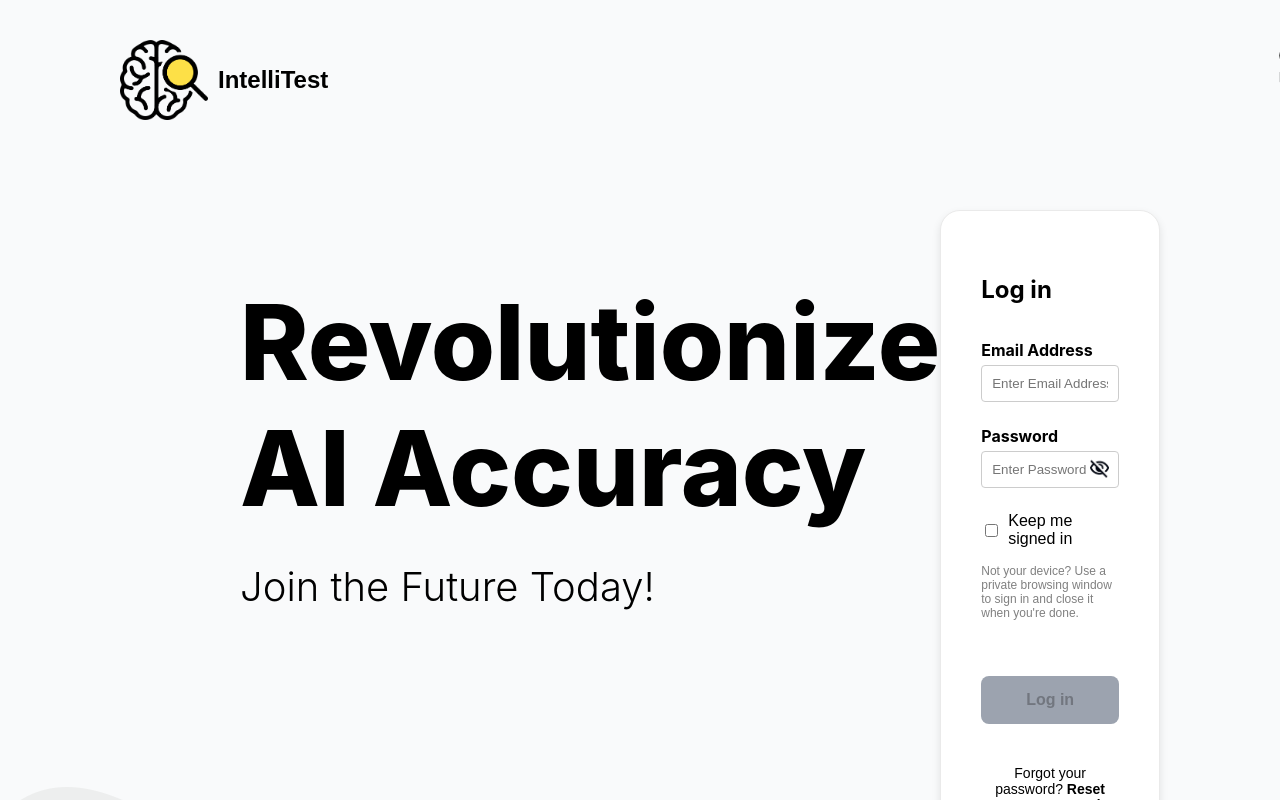
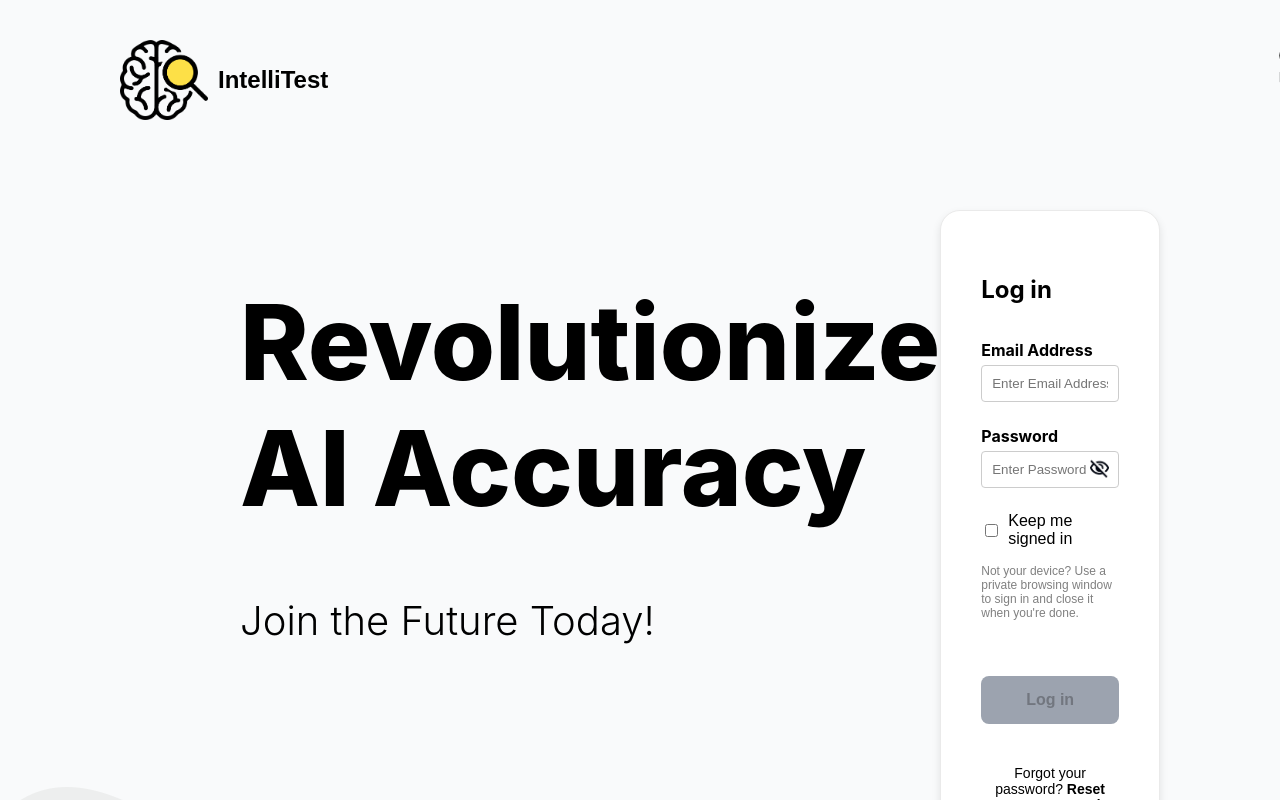
Before and after one commit to EladSapir/Intellitest-Front, a React (Create React App) app: page / in a window 1280 px wide. Shown: the top 800 px of the page. Built offline with nearby package versions, Linux system fonts and the light colour scheme; no server answers.

Commit message:
fix title css

```diff
--- a/src/LandingPage-Components/TitleSection.css
+++ b/src/LandingPage-Components/TitleSection.css
@@ -1,11 +1,11 @@
-.text-section {
+.text-section-intitle {
     margin-left: 120px;
     display: flex;
     flex-direction: column;
     gap: 16px;
   }
 
-  .title {
+  .title-intitle {
     font-family: 'Inter', sans-serif;
     font-size: 104px;
     font-weight: 800;
@@ -14,11 +14,11 @@
     color: black;
   }
 
-  .title-second-line {
+  .title-second-line-intitle {
     display: block;
   }
 
-  .subtitle {
+  .subtitle-intitle {
     font-family: 'Inter', sans-serif;
     font-size: 40px;
     font-weight: 300;
--- a/src/LandingPage-Components/TitleSection.js
+++ b/src/LandingPage-Components/TitleSection.js
@@ -2,12 +2,12 @@ import React from 'react';
 import './TitleSection.css';
 
 const TitleSection = () => (
-  <div className="text-section">
-    <h1 className="title">
+  <div className="text-section-intitle">
+    <h1 className="title-intitle">
       Revolutionize
-      <span className="title-second-line">AI Accuracy</span>
+      <span className="title-second-line-intitle">AI Accuracy</span>
     </h1>
-    <h2 className="subtitle">Join the Future Today!</h2>
+    <h2 className="subtitle-intitle">Join the Future Today!</h2>
   </div>
 );
 
```
